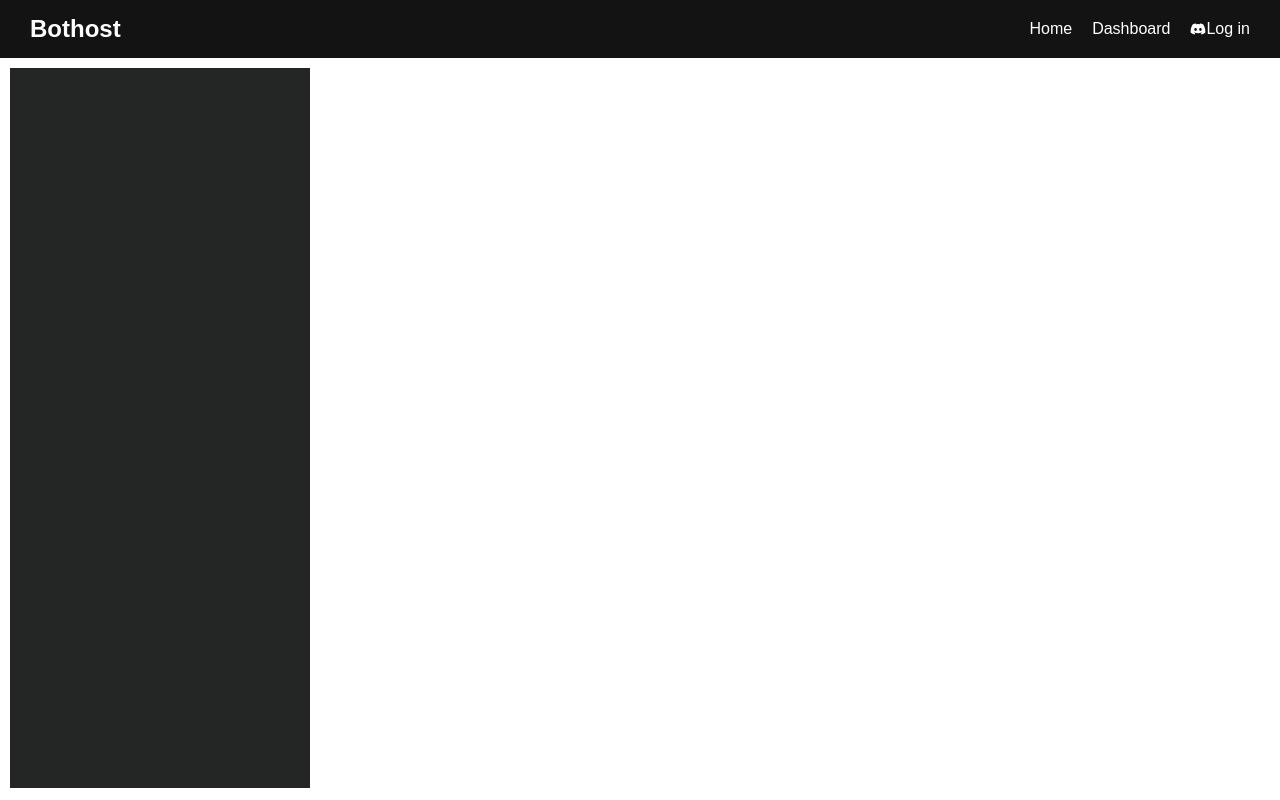
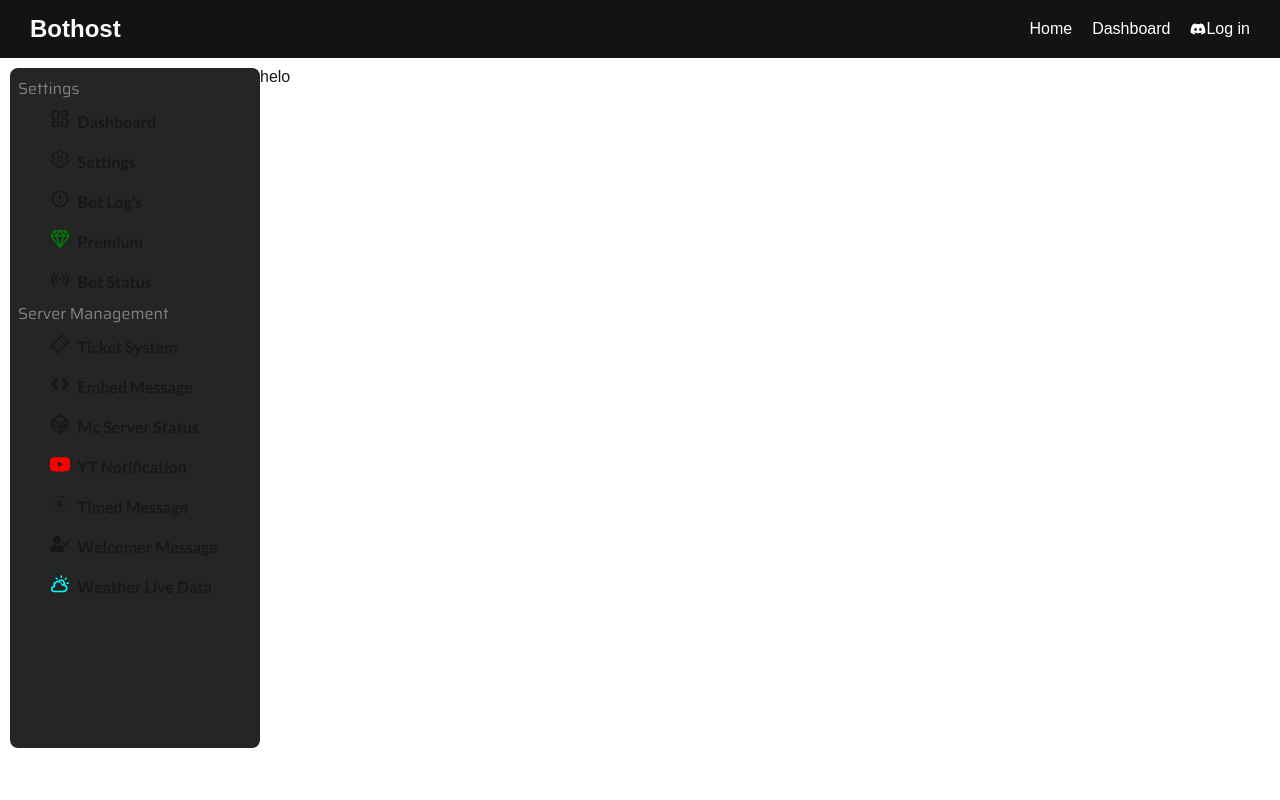
Before and after one commit to nestbothosting/bot-panel, a Next.js app: page /dashboard in a window 1280 px wide. Built offline with nearby package versions, Linux system fonts and the light colour scheme.

Commit message:
add cmenu/components

```diff
--- a/app/dashboard/dashboard.module.css
+++ b/app/dashboard/dashboard.module.css
@@ -1,3 +1,4 @@
 .dashboard{
     padding: 10px;
+    display: flex;
 }
--- a/app/dashboard/page.js
+++ b/app/dashboard/page.js
@@ -29,6 +29,9 @@
       <div className={ style.Cmenu }>
         <Cmenu />
       </div>
+      <div>
+        helo
+      </div>
     </div>
   );
 }
--- a/app/layout.js
+++ b/app/layout.js
@@ -1,11 +1,12 @@
-"use client"; // 👈 This makes it a client component
+"use client";
 
-import { Geist, Geist_Mono } from "next/font/google";
+import { Geist, Geist_Mono, Lato, Saira } from "next/font/google";
 import "./globals.css";
 import Header from "@/components/Header/Header";
 import UserContext from "@/context/usercontext";
 import { useState } from 'react';
 
+// Font configs
 const geistSans = Geist({
   variable: "--font-geist-sans",
   subsets: ["latin"],
@@ -16,11 +17,23 @@
   subsets: ["latin"],
 });
 
+const lato = Lato({
+  subsets: ['latin'],
+  weight: ['400', '700'],
+  display: 'swap',
+});
+
+const saira = Saira({
+  subsets: ['latin'],
+  weight: ['400', '700'],
+  display: 'swap',
+});
+
 export default function RootLayout({ children }) {
-  const [islogin, setLogin] = useState(false); // default false
+  const [islogin, setLogin] = useState(false);
 
   return (
-    <html lang="en">
+    <html lang="en" className={`${saira.className} ${lato.className}`}>
       <body className={`${geistSans.variable} ${geistMono.variable}`}>
         <UserContext.Provider value={{ islogin, setLogin }}>
           <Header />
--- a/components/Cmenu/Cmenu.js
+++ b/components/Cmenu/Cmenu.js
@@ -1,9 +1,132 @@
 import React from 'react'
 import style from './cmenu.module.css'
+import { LuLayoutDashboard } from "react-icons/lu";
+import { IoSettingsOutline, IoDiamondOutline, IoTicketOutline } from "react-icons/io5";
+import { MdOutlineErrorOutline } from "react-icons/md";
+import { HiStatusOnline } from "react-icons/hi";
+import { ImEmbed } from "react-icons/im";
+import { TbBrandMinecraft, TbTimeDuration5 } from "react-icons/tb";
+import { GrYoutube } from "react-icons/gr";
+import { FaUserCheck } from "react-icons/fa";
+import { TiWeatherPartlySunny } from "react-icons/ti";
+
+import Link from 'next/link';
 
 export default function Cmenu() {
   return (
-    <div className={ style.Cmenu }>
+    <div className={style.Cmenu}>
+
+      <span className={ style.span }>Settings</span>
+
+      <div className={style.items}>
+        <div className={style.icon}>
+          <LuLayoutDashboard size={20} />
+        </div>
+        <div className={ style.link }>
+          <Link href=''>Dashboard</Link>
+        </div>
+      </div>
+
+      <div className={style.items}>
+        <div className={style.icon}>
+          <IoSettingsOutline size={20} />
+        </div>
+        <div className={ style.link }>
+          <Link href=''>Settings</Link>
+        </div>
+      </div>
+
+      <div className={style.items}>
+        <div className={style.icon}>
+          <MdOutlineErrorOutline size={20} />
+        </div>
+        <div className={ style.link }>
+          <Link href=''>Bot Log's</Link>
+        </div>
+      </div>
+
+      <div className={style.items}>
+        <div className={style.icon}>
+          <IoDiamondOutline size={20} color='green' />
+        </div>
+        <div className={ style.link }>
+          <Link href=''>Premium</Link>
+        </div>
+      </div>
+
+      <div className={style.items}>
+        <div className={style.icon}>
+          <HiStatusOnline size={20} />
+        </div>
+        <div className={ style.link }>
+          <Link href=''>Bot Status</Link>
+        </div>
+      </div>
+
+      <span className={ style.span }>Server Management</span>
+
+      <div className={style.items}>
+        <div className={style.icon}>
+          <IoTicketOutline size={20} />
+        </div>
+        <div className={ style.link }>
+          <Link href=''>Ticket System</Link>
+        </div>
+      </div>
+
+      <div className={style.items}>
+        <div className={style.icon}>
+          <ImEmbed size={20} />
+        </div>
+        <div className={ style.link }>
+          <Link href=''>Embed Message</Link>
+        </div>
+      </div>
+
+      <div className={style.items}>
+        <div className={style.icon}>
+          <TbBrandMinecraft size={20} />
+        </div>
+        <div className={ style.link }>
+          <Link href=''> Mc Server Status</Link>
+        </div>
+      </div>
+
+      <div className={style.items}>
+        <div className={style.icon}>
+          <GrYoutube size={20} color='red' />
+        </div>
+        <div className={ style.link }>
+          <Link href=''> YT Notification</Link>
+        </div>
+      </div>
+
+      <div className={style.items}>
+        <div className={style.icon}>
+          <TbTimeDuration5 size={20} />
+        </div>
+        <div className={ style.link }>
+          <Link href=''> Timed Message</Link>
+        </div>
+      </div>
+
+      <div className={style.items}>
+        <div className={style.icon}>
+          <FaUserCheck size={20} />
+        </div>
+        <div className={ style.link }>
+          <Link href=''> Welcomer Message</Link>
+        </div>
+      </div>
+
+      <div className={style.items}>
+        <div className={style.icon}>
+          <TiWeatherPartlySunny size={20} color='aqua' />
+        </div>
+        <div className={ style.link }>
+          <Link href=''> Weather Live Data</Link>
+        </div>
+      </div>
 
     </div>
   )
--- a/components/Cmenu/cmenu.module.css
+++ b/components/Cmenu/cmenu.module.css
@@ -1,5 +1,45 @@
 .Cmenu{
-    height: 90vh;
-    width: 300px;
+    height: 85vh;
+    width: 250px;
     background-color: rgb(36, 37, 37);
+    border-radius: 8px;
+    padding: 8px;
+    overflow: auto;
 }
+
+/* .Cmenu::-webkit-scrollbar {
+    width: 0;
+    height: 0;
+    display: none;
+} */
+
+.span{
+    color: gray;
+    font-family: saira;
+}
+
+.items{
+    width: 100%;
+    height: auto;
+    display: flex;
+    padding: 8px;
+    border-radius: 8px;
+}
+
+.icon{
+    width: 20%;
+    height: 100%;
+    text-align: end;
+}
+
+.link{
+    width: 80%;
+    padding-left: 8px;
+    display: flex;
+    align-items: center;
+}
+
+.link a{
+    font-weight: 700;
+    font-family: lato;
+}
```
